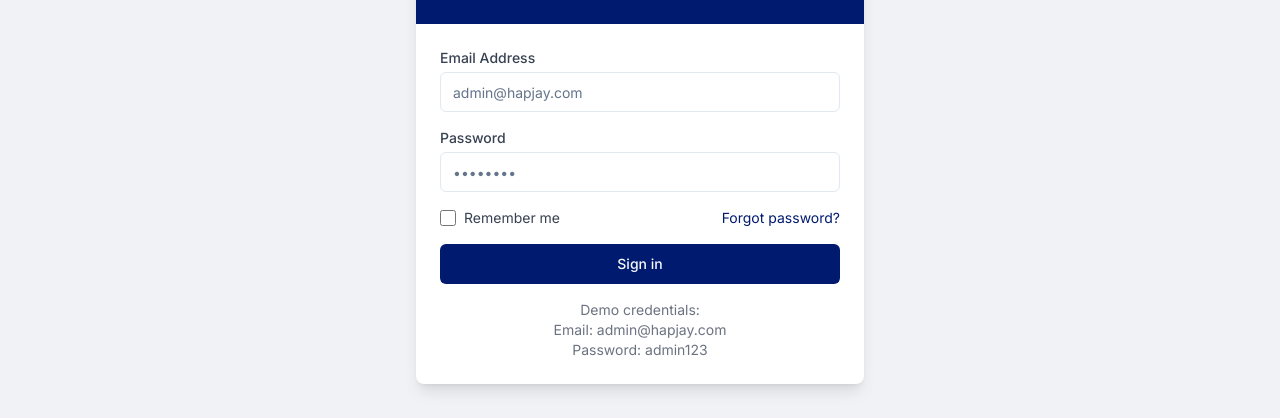
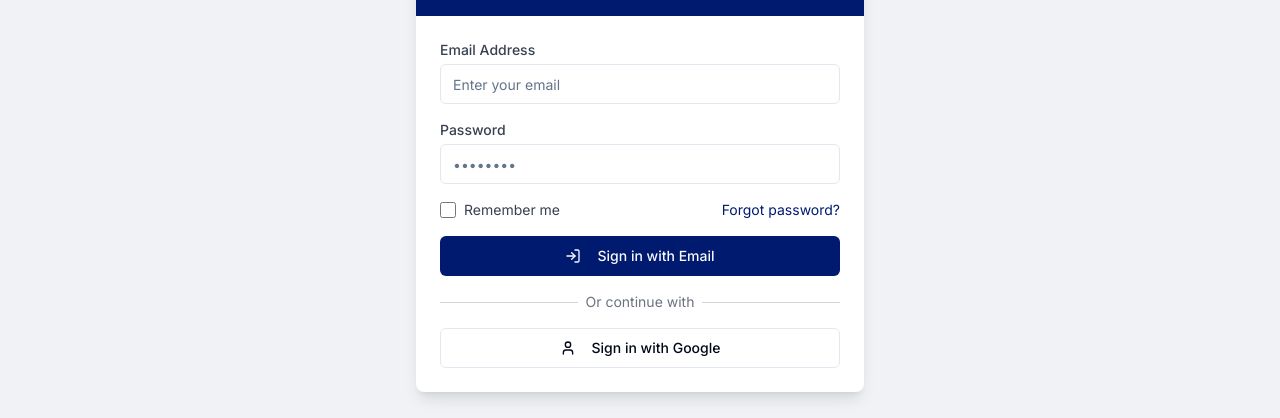
Before and after one commit to BobtheBuilder-ux/hapjay-haven, a React (Vite) app: page /admin in a window 1280 px wide. Shown: the part 228-646 px from the top of the page. Built offline with nearby package versions, Linux system fonts and the light colour scheme; no server answers.

Commit message:
Feat: Implement Firebase login and Google sign-in
- Integrated Firebase authentication into the admin login form.
- Added Google sign-in functionality.
- Removed demo credentials.

```diff
--- a/src/components/AdminLogin.tsx
+++ b/src/components/AdminLogin.tsx
@@ -3,46 +3,69 @@ import { useState } from "react";
 import { Button } from "@/components/ui/button";
 import { Input } from "@/components/ui/input";
 import { useToast } from "@/hooks/use-toast";
+import { signInWithEmailAndPassword, signInWithGoogle } from "@/services/authService";
+import { useNavigate } from "react-router-dom";
+import { LogIn, User } from "lucide-react";
 
 const AdminLogin = () => {
   const { toast } = useToast();
+  const navigate = useNavigate();
   const [formData, setFormData] = useState({
     email: "",
     password: ""
   });
   const [isLoading, setIsLoading] = useState(false);
+  const [isGoogleLoading, setIsGoogleLoading] = useState(false);
 
   const handleChange = (e: React.ChangeEvent<HTMLInputElement>) => {
     const { name, value } = e.target;
     setFormData((prev) => ({ ...prev, [name]: value }));
   };
 
-  const handleSubmit = (e: React.FormEvent) => {
+  const handleSubmit = async (e: React.FormEvent) => {
     e.preventDefault();
     setIsLoading(true);
 
-    // Simulate authentication (in a real app, this would be an API call)
-    setTimeout(() => {
-      setIsLoading(false);
-
-      // Demo credentials: admin@hapjay.com / admin123
-      if (formData.email === "admin@hapjay.com" && formData.password === "admin123") {
+    try {
+      await signInWithEmailAndPassword(formData.email, formData.password);
       toast({
         title: "Login Successful",
         description: "Welcome back to the admin dashboard.",
         variant: "default",
       });
-
-        // In a real app, would redirect to admin dashboard or set auth state
-        window.location.href = "/admin/dashboard";
-      } else {
+      navigate("/admin/dashboard");
+    } catch (error) {
+      console.error("Login error:", error);
       toast({
         title: "Login Failed",
         description: "Invalid email or password. Please try again.",
         variant: "destructive",
       });
+    } finally {
+      setIsLoading(false);
     }
-    }, 1500);
+  };
+
+  const handleGoogleSignIn = async () => {
+    setIsGoogleLoading(true);
+    try {
+      await signInWithGoogle();
+      toast({
+        title: "Login Successful",
+        description: "Welcome back to the admin dashboard.",
+        variant: "default",
+      });
+      navigate("/admin/dashboard");
+    } catch (error) {
+      console.error("Google sign-in error:", error);
+      toast({
+        title: "Login Failed",
+        description: "There was an error signing in with Google.",
+        variant: "destructive",
+      });
+    } finally {
+      setIsGoogleLoading(false);
+    }
   };
 
   return (
@@ -68,7 +91,7 @@ const AdminLogin = () => {
                   type="email"
                   value={formData.email}
                   onChange={handleChange}
-                  placeholder="admin@hapjay.com"
+                  placeholder="Enter your email"
                   required
                 />
               </div>
@@ -110,17 +133,40 @@ const AdminLogin = () => {
 
               <Button
                 type="submit"
-                className="w-full bg-realestate-navy hover:bg-realestate-navy/90"
+                className="w-full bg-realestate-navy hover:bg-realestate-navy/90 flex items-center justify-center"
                 disabled={isLoading}
               >
-                {isLoading ? "Signing in..." : "Sign in"}
+                {isLoading ? "Signing in..." : (
+                  <>
+                    <LogIn className="mr-2 h-4 w-4" /> Sign in with Email
+                  </>
+                )}
               </Button>
 
-              <div className="text-center text-sm text-gray-500 mt-4">
-                <p>Demo credentials:</p>
-                <p>Email: admin@hapjay.com</p>
-                <p>Password: admin123</p>
+              <div className="relative my-4">
+                <div className="absolute inset-0 flex items-center">
+                  <div className="w-full border-t border-gray-300"></div>
                 </div>
+                <div className="relative flex justify-center text-sm">
+                  <span className="px-2 bg-white text-gray-500">Or continue with</span>
+                </div>
+              </div>
+
+              <Button
+                type="button"
+                variant="outline"
+                onClick={handleGoogleSignIn}
+                disabled={isGoogleLoading}
+                className="w-full flex items-center justify-center"
+              >
+                {isGoogleLoading ? (
+                  "Signing in..."
+                ) : (
+                  <>
+                    <User className="mr-2 h-4 w-4" /> Sign in with Google
+                  </>
+                )}
+              </Button>
             </div>
           </form>
         </div>
--- a/src/lib/firebase.ts
+++ b/src/lib/firebase.ts
@@ -3,6 +3,7 @@ import { initializeApp } from "firebase/app";
 import { getFirestore } from "firebase/firestore";
 import { getStorage } from "firebase/storage";
 import { getAnalytics } from "firebase/analytics";
+import { getAuth } from "firebase/auth";
 
 // Your web app's Firebase configuration
 const firebaseConfig = {
@@ -19,6 +20,7 @@ const firebaseConfig = {
 const app = initializeApp(firebaseConfig);
 const db = getFirestore(app);
 const storage = getStorage(app);
+const auth = getAuth(app);
 const analytics = typeof window !== 'undefined' ? getAnalytics(app) : null;
 
-export { app, db, storage, analytics };
+export { app, db, storage, auth, analytics };
--- a/src/pages/AdminLoginPage.tsx
+++ b/src/pages/AdminLoginPage.tsx
@@ -1,9 +1,26 @@
 
+import { useEffect } from "react";
+import { useNavigate } from "react-router-dom";
 import Navbar from "@/components/Navbar";
 import AdminLogin from "@/components/AdminLogin";
 import Footer from "@/components/Footer";
+import { getAuth, onAuthStateChanged } from "firebase/auth";
 
 const AdminLoginPage = () => {
+  const navigate = useNavigate();
+
+  useEffect(() => {
+    const auth = getAuth();
+    const unsubscribe = onAuthStateChanged(auth, (user) => {
+      if (user) {
+        // User is already signed in, redirect to dashboard
+        navigate("/admin/dashboard");
+      }
+    });
+
+    return () => unsubscribe();
+  }, [navigate]);
+
   return (
     <div>
       <Navbar />
--- /dev/null
+++ b/src/services/authService.ts
@@ -0,0 +1,49 @@
+
+import {
+  getAuth,
+  signInWithEmailAndPassword as firebaseSignInWithEmail,
+  GoogleAuthProvider,
+  signInWithPopup
+} from "firebase/auth";
+import { app } from "@/lib/firebase";
+
+// Initialize Firebase Auth
+const auth = getAuth(app);
+const googleProvider = new GoogleAuthProvider();
+
+// Sign in with email and password
+export const signInWithEmailAndPassword = async (email: string, password: string) => {
+  try {
+    const userCredential = await firebaseSignInWithEmail(auth, email, password);
+    return userCredential.user;
+  } catch (error) {
+    console.error("Error signing in with email and password:", error);
+    throw error;
+  }
+};
+
+// Sign in with Google
+export const signInWithGoogle = async () => {
+  try {
+    const result = await signInWithPopup(auth, googleProvider);
+    return result.user;
+  } catch (error) {
+    console.error("Error signing in with Google:", error);
+    throw error;
+  }
+};
+
+// Sign out
+export const signOut = async () => {
+  try {
+    await auth.signOut();
+  } catch (error) {
+    console.error("Error signing out:", error);
+    throw error;
+  }
+};
+
+// Get current user
+export const getCurrentUser = () => {
+  return auth.currentUser;
+};
```
Lines whose indentation alone changed are shown as unchanged.
